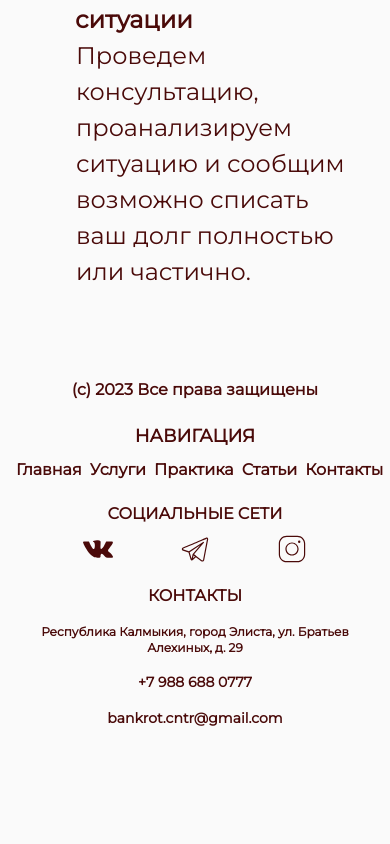
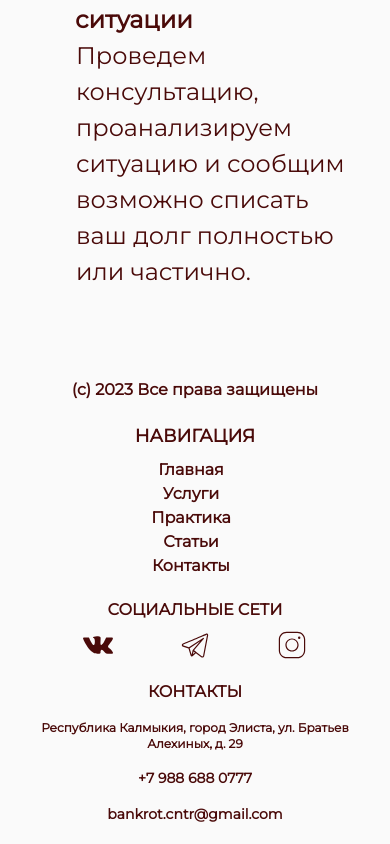
Before and after one commit to nikolayzz/bankrotcntr, a Next.js app: page / in a window 390 px wide. Shown: the part 3653-4497 px from the top of the page. Before the commit the page ends 4401 px from the top, so only its background shows below. Built offline with nearby package versions, Linux system fonts and the light colour scheme.

Commit message:
footer adaptive

```diff
--- a/components/Footer/Footer.js
+++ b/components/Footer/Footer.js
@@ -12,7 +12,7 @@ const Footer = () => {
           <h2 className="mt-5 lg:mt-0 text-center lg:text-left uppercase font-semibold text-lg mb-2">
             Навигация
           </h2>
-          <div className="inline lg:flex flex-col">
+          <div className="flex flex-col">
             {pages.map((el) => (
               <Link href={el.path} key={el.id} className="mr-2">
                 {el.title}
```
